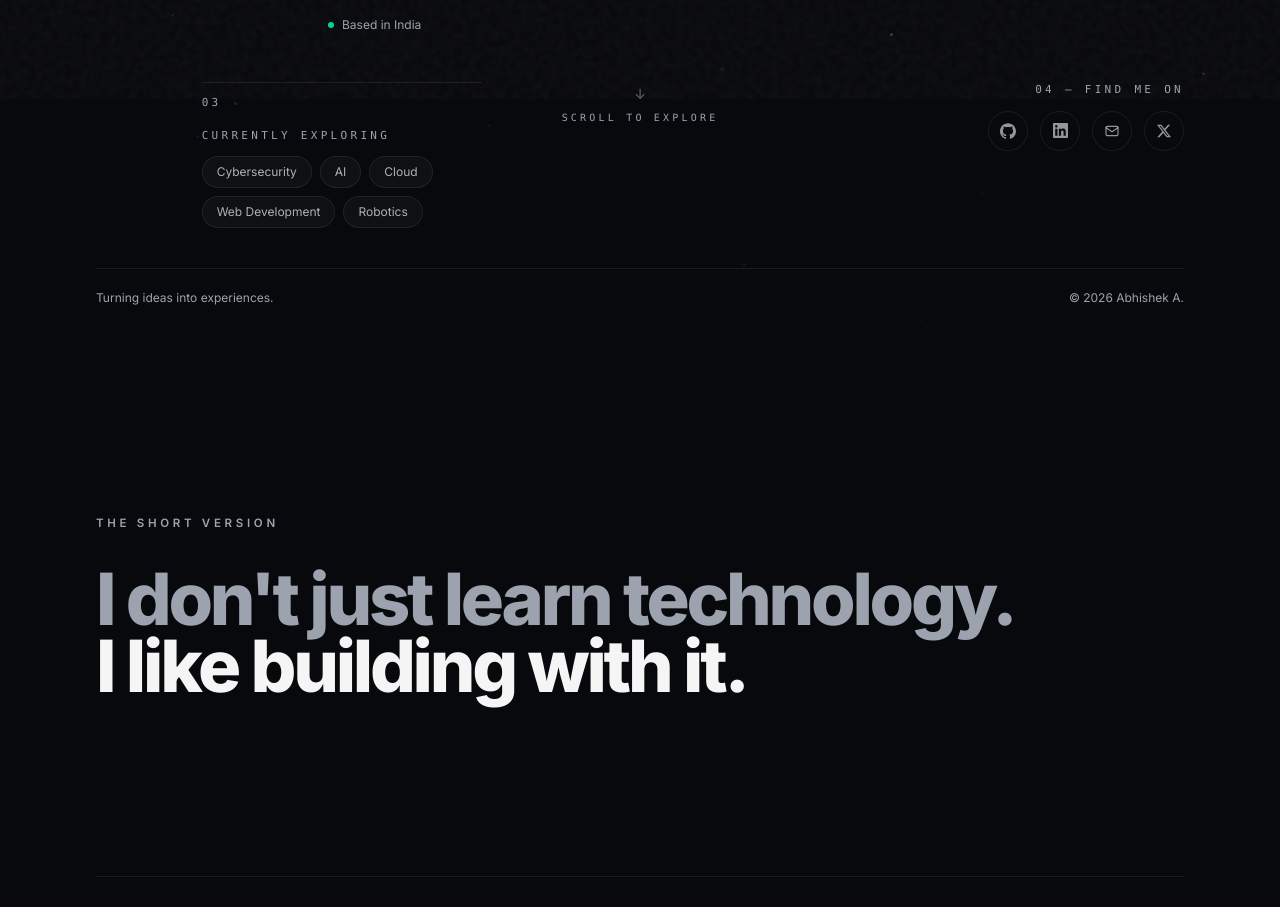
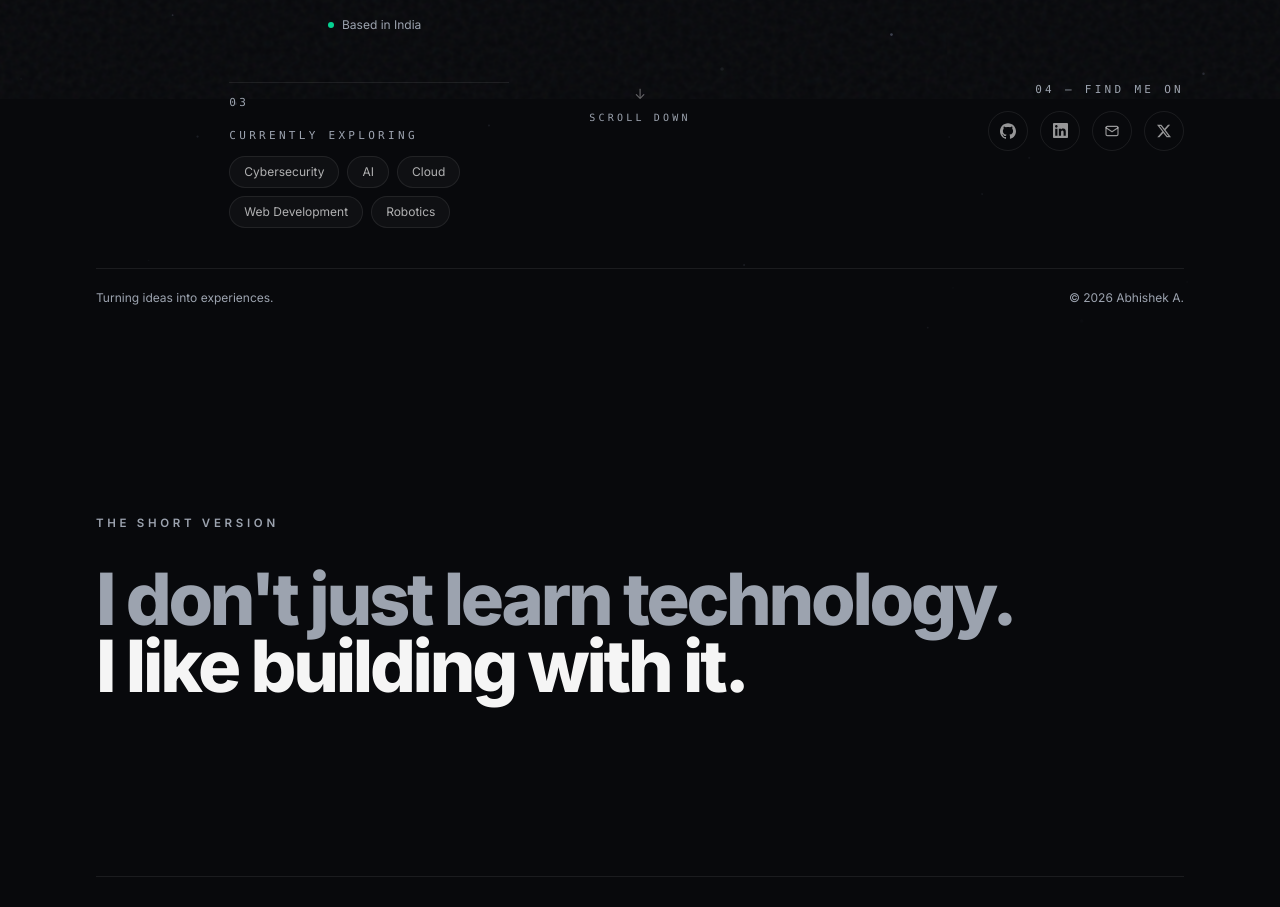
Before and after one commit to mrduhlol/abhishek-a2, a React (Vite) app: page / in a window 1280 px wide. Shown: the part 1117-2024 px from the top of the page. Built offline with nearby package versions, Linux system fonts and the light colour scheme.

Commit message:
style: shorten scroll label to SCROLL DOWN

```diff
--- a/src/components/ScrollIndicator.jsx
+++ b/src/components/ScrollIndicator.jsx
@@ -21,7 +21,7 @@ export default function ScrollIndicator({ delay = 1.4 }) {
         ↓
       </motion.span>
       <span className="font-mono text-[10px] tracking-[0.32em] text-muted">
-        SCROLL TO EXPLORE
+        SCROLL DOWN
       </span>
     </motion.a>
   );
```
